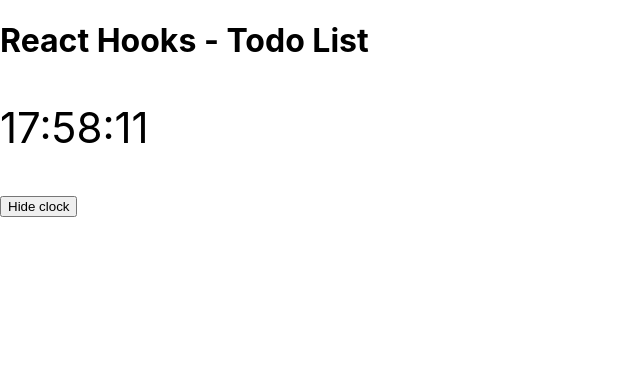
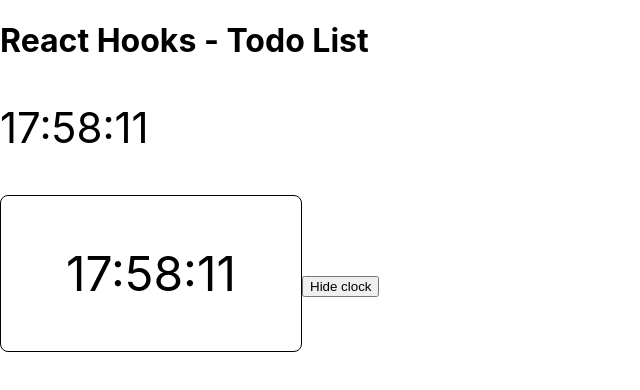
Before and after one commit to ChauNguyet98/react-hooks-basic, a React (Create React App) app: page / in a window 1280 px wide. Shown: the top 390 px of the page, without its empty margins (0-640 px from the left). Built offline with nearby package versions, Linux system fonts and the light colour scheme; no server answers.

Commit message:
custom hook: useClock()

```diff
--- a/src/App.js
+++ b/src/App.js
@@ -8,6 +8,7 @@
 import Pagination from './components/pagination';
 import PostFilterForm from './components/post-filter-form';
 import Clock from './components/clock';
+import BetterClock from './components/better-clock';
 
 function App() {
   const [todoList, setTodoList] = useState([
@@ -94,6 +95,8 @@
       <h1>React Hooks - Todo List</h1>
       <div>
         {showClock && <Clock />}
+        {showClock && <BetterClock />}
+
         <button
           onClick={() => {
             setShowClock(false);
--- /dev/null
+++ b/src/components/better-clock/better-clock.scss
@@ -0,0 +1,13 @@
+.better-clock {
+    display      : inline-block;
+    width        : 300px;
+    border       : 1px solid black;
+    border-radius: 8px;
+
+    text-align: center;
+
+    &__time {
+        color    : black;
+        font-size: 48px;
+    }
+}
--- /dev/null
+++ b/src/components/better-clock/index.jsx
@@ -0,0 +1,17 @@
+import React from 'react';
+import useClock from '../../hooks/useClock';
+import './better-clock.scss';
+
+BetterClock.propTypes = {};
+
+function BetterClock(props) {
+  const { timeString } = useClock();
+
+  return (
+    <div className="better-clock">
+      <p className="better-clock__time">{timeString}</p>
+    </div>
+  );
+}
+
+export default BetterClock;
--- a/src/components/clock/index.jsx
+++ b/src/components/clock/index.jsx
@@ -1,31 +1,10 @@
-import React, { useEffect, useState } from 'react';
-import PropTypes from 'prop-types';
+import React from 'react';
+import useClock from '../../hooks/useClock';
 
 Clock.propTypes = {};
 
-const formatDate = (date) => {
-  const hours = `0${date.getHours()}`.slice(-2);
-  const minutes = `0${date.getMinutes()}`.slice(-2);
-  const seconds = `0${date.getSeconds()}`.slice(-2);
-
-  return `${hours}:${minutes}:${seconds}`;
-};
-
 function Clock(props) {
-  const [timeString, setTimeString] = useState('');
-
-  useEffect(() => {
-    const clockInterval = setInterval(() => {
-      console.log('time');
-      const now = new Date();
-      const newTimeString = formatDate(now);
-      setTimeString(newTimeString);
-    }, 1000);
-
-    return () => {
-      clearInterval(clockInterval);
-    };
-  }, []);
+  const { timeString } = useClock();
 
   return <p style={{ fontSize: '42px' }}>{timeString}</p>;
 }
--- /dev/null
+++ b/src/hooks/useClock.js
@@ -0,0 +1,30 @@
+import { useEffect, useState } from 'react';
+
+const formatDate = (date) => {
+  const hours = `0${date.getHours()}`.slice(-2);
+  const minutes = `0${date.getMinutes()}`.slice(-2);
+  const seconds = `0${date.getSeconds()}`.slice(-2);
+
+  return `${hours}:${minutes}:${seconds}`;
+};
+
+function useClock() {
+  const [timeString, setTimeString] = useState('');
+
+  useEffect(() => {
+    const clockInterval = setInterval(() => {
+      console.log('time');
+      const now = new Date();
+      const newTimeString = formatDate(now);
+      setTimeString(newTimeString);
+    }, 1000);
+
+    return () => {
+      clearInterval(clockInterval);
+    };
+  }, []);
+
+  return { timeString };
+}
+
+export default useClock;
```
